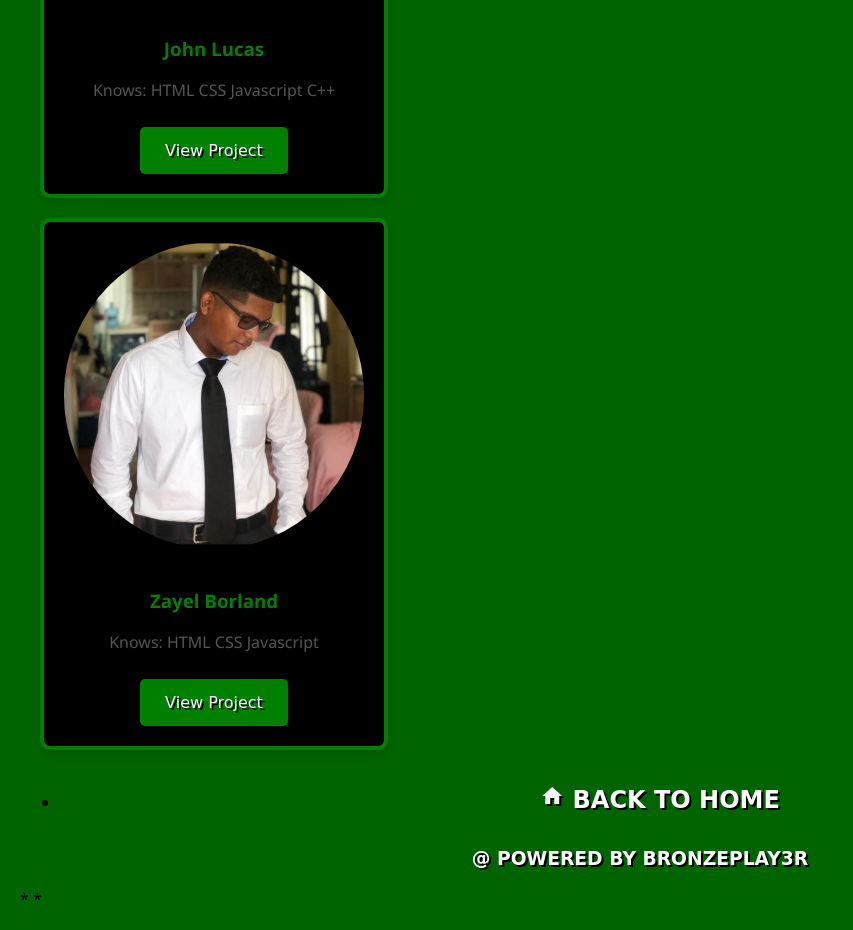
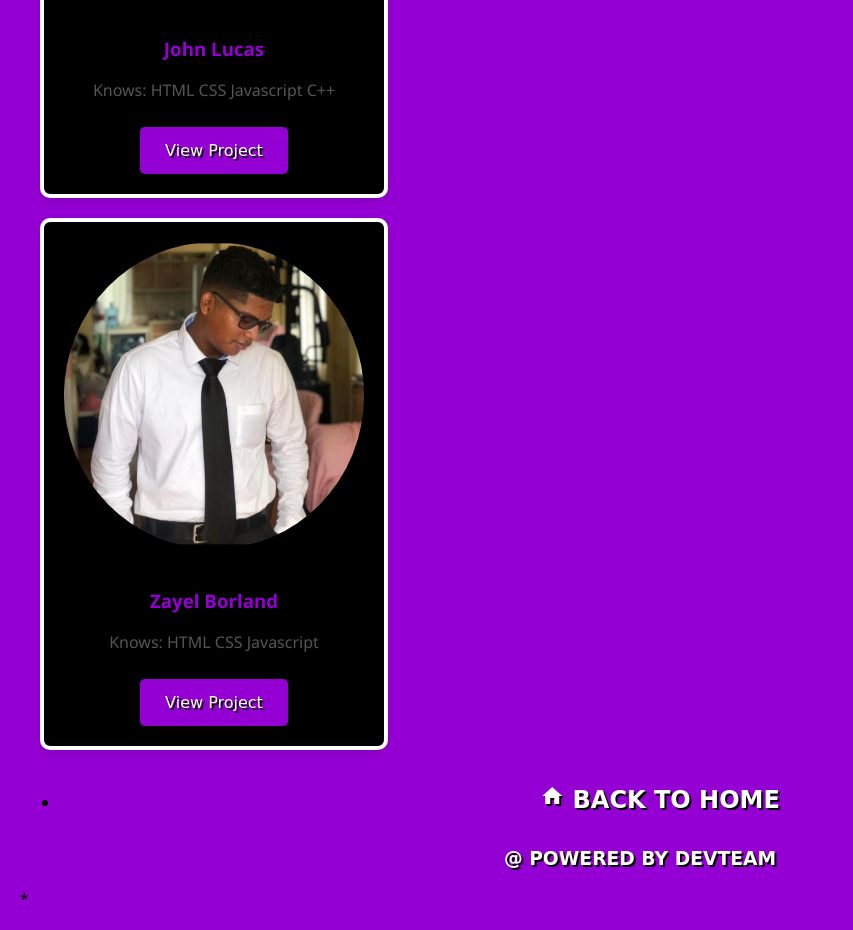
Before and after one commit to zayelbor/FOC-20231, a plain HTML site: page devteam.html in a window 1280 px wide. Shown: the part 1642-2572 px from the top of the page, without its empty margins (0-853 px from the left). Drawn offline with Linux system fonts and the light colour scheme.

Commit message:
Update devteam.html

```diff
--- a/devteam.html
+++ b/devteam.html
@@ -9,11 +9,11 @@
         body {
             font-family: 'Segoe UI', Tahoma, Geneva, Verdana, sans-serif;
             margin: 20px;
-             background-color: #006400;
+             background-color: #9400d3;
         }
 
         .team-member {
-            border: 4px solid #008000;
+            border: 4px solid #ffffff;
             border-radius: 10px;
             padding: 20px;
             margin: 20px;
@@ -32,7 +32,7 @@
             margin-bottom: 15px;
         }
         .team-member h3 {
-            color: #008000;
+            color: #9400d3;
         }
         .team-member p {
             color: #555;
@@ -41,14 +41,14 @@
             display: inline-block;
             margin-top: 10px;
             text-decoration: none;
-            background-color: #008000;
+            background-color: #9400d3;
             color: #fff;
             padding: 8px 15px;
             border-radius: 5px;
             transition: background-color 0.3s ease-in-out;
         }
         .project-link:hover {
-            background-color: #006400;
+            background-color: #9400d3;
         }
 
 h1{
@@ -130,12 +130,10 @@ text-shadow: 2px 2px green;
 
 
  <footer>
-  <p><h3>@ POWERED BY BRONZEPLAY3R</h3></p>
+  <p><h3>@ POWERED BY DEVTEAM</h3></p>
 </footer>
 
-</body>
-</html>
+
 *
 </body>
 </html>
-*
```
